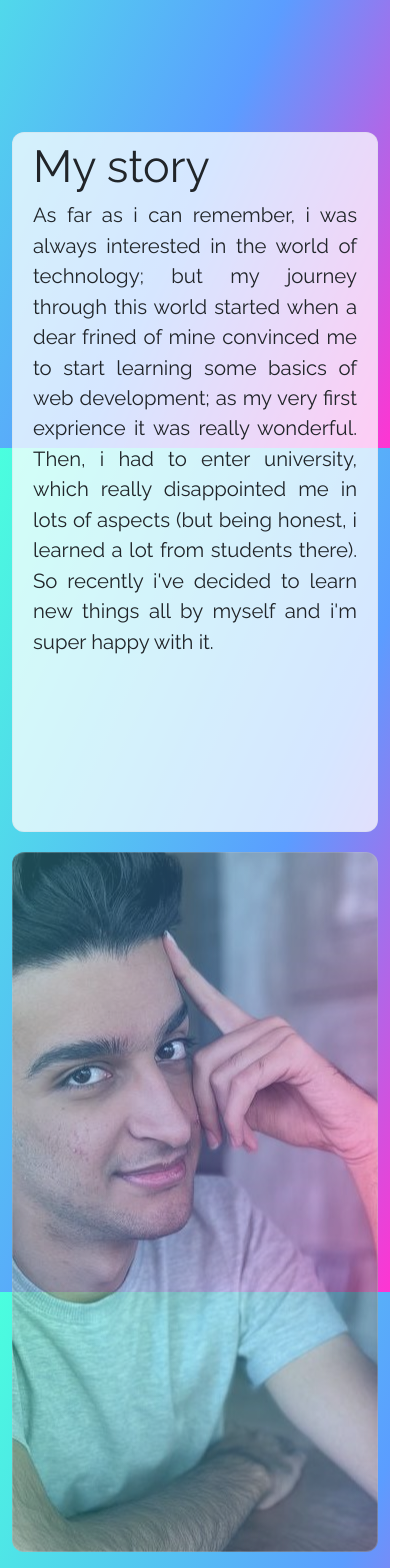
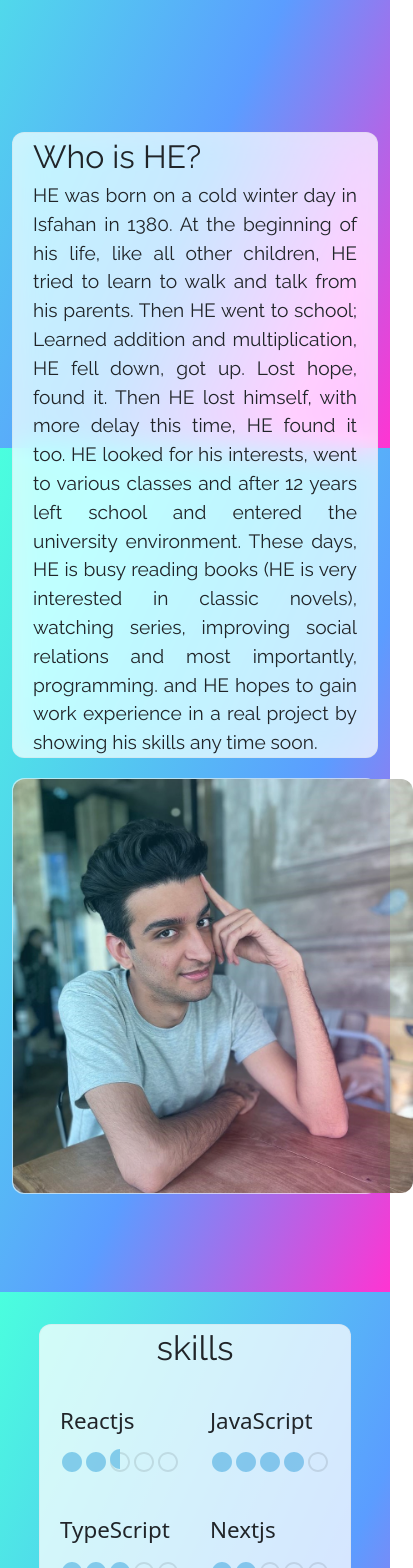
Before and after one commit to alivarastepour/personal-blog, a React (Create React App) app: page / in a window 390 px wide. Shown: the part 1240-2808 px from the top of the page, 413 px wide, since content can reach past the window. Built offline with nearby package versions, Linux system fonts and the light colour scheme; no server answers.

Commit message:
About component is updated

```diff
--- a/src/Components/About/About.text.js
+++ b/src/Components/About/About.text.js
@@ -1,10 +1,10 @@
 export const en = {
-  Title: "My story",
+  Title: "Who is HE?",
   Content:
-    "As far as i can remember, i was always interested in the world of technology; but my journey through this world started when a dear frined of mine convinced me to start learning some basics of web development; as my very first exprience it was really wonderful. Then, i had to enter university, which really disappointed me in lots of aspects (but being honest, i learned a lot from students there). So recently i've decided to learn new things all by myself and i'm super happy with it.",
+    "HE was born on a cold winter day in Isfahan in 1380. At the beginning of his life, like all other children, HE tried to learn to walk and talk from his parents. Then HE went to school; Learned addition and multiplication, HE fell down, got up. Lost hope, found it. Then HE lost himself, with more delay this time, HE found it too. HE looked for his interests, went to various classes and after 12 years left school and entered the university environment. These days, HE is busy reading books (HE is very interested in classic novels), watching series, improving social relations and most importantly, programming. and HE hopes to gain work experience in a real project by showing his skills any time soon.",
 };
 export const fa = {
-  Title: "داستان من",
+  Title: "وی کیست؟",
   Content:
-    "تا اونجایی که حافظم یاری میکنه, یادمه همیشه به هر چیزی که به تکنولوژی یا خودمونی تر بخوام بگم کامپیوتر ربط داشت علاقمند بودم. اما داستان من ازونجایی شروع شد که یکی از دوستام منو متقاعد کرد که توسعه وب رو دنبال کنم; که به عنوان تجربه اول خیلی برام جالب بود. گذشت و گذشت تا وارد دانشگاه شدم که بعد از گذشتن مدتی فهمیدم تنها ویژگی خوبش آدمای جدیدی‌ان که باهاشون آشنا میشی و توش چیزی یاد نمیدن. برای همین تصمیم گرفتم تا هر چیزی که خواستم رو خودم یاد بگیرم; و الان به خاطر این تصمیم خیلی خوشحالم.",
+    "وی در یک روز سرد زمستانی در سال 1380 در اصفهان چشم به جهان گشود. در ابتدای زندگی خود مانند تمام بچه‌های دیگر تلاش می‌کرد راه رفتن و سخن گفتن را از محضر اولیای خویش فرا گیرد. سپس به مدرسه رفت؛ جمع و ضرب یاد گرفت، زمین خورد، بلند شد، امید را گم کرد، آن را پیدا کرد. سپس خود را گم کرد، با تاخیری بیشتر این بار، آن را هم پیدا کرد. به دنبال علایق خود گشت، کلاس‌های گوناگون رفت و پس از 12 سال از مدرسه خارج و وارد محیط دانشگاه شد. این روزها او مشغول کتاب خواندن(وی علاقه زیاد به رمان‌های کلاسیک دارد)، سریال دیدن، تقویت روابط اجتماعی و از همه مهم‌تر برنامه‌نویسی می‌باشد و بسیار امیدوار است با نشان دادن شایستگی‌های خود تجربه کار در یک پروژه تجاری با ابعاد واقعی را بدست آورد.",
 };
--- a/src/Components/About/index.tsx
+++ b/src/Components/About/index.tsx
@@ -4,6 +4,7 @@ import "./styles.scss";
 import { languageContext } from "../../App";
 import { en, fa } from "./About.text";
 import { Fade } from "react-awesome-reveal";
+import image from "../../assets/photo_2021-11-21_23-43-14.jpg";
 
 const About = () => {
   const { language, setLanguage } = useContext(languageContext);
@@ -11,15 +12,17 @@ const About = () => {
   const content = isPersian ? fa : en;
   return (
     <>
-      <Fade direction="up" delay={50} triggerOnce>
+      {/* <Fade direction="up" delay={50} triggerOnce> */}
       <Wrapper id="about" className={`container flex-container-about`}>
         <div className={`flex-item-About ${isPersian ? "dirR" : "dirL"}`}>
           <div className="card1-header">{content["Title"]}</div>
           <div className="card1-body">{content["Content"]}</div>
         </div>
-          <div className="flex-item-About image"></div>
+        <div className="flex-item-About image-container">
+          <img className="image" src={image} alt="his pic" />
+        </div>
       </Wrapper>
-      </Fade>
+      {/* </Fade> */}
     </>
   );
 };
--- a/src/Components/About/styles.scss
+++ b/src/Components/About/styles.scss
@@ -2,68 +2,102 @@
 
 .flex-container-about {
   display: flex;
+  align-items: center;
+  // height: 100%;
+  // height: 600px;
+  width: 100%;
 }
 .flex-item-About {
   @include glassMorphism;
   width: 66%;
-  height: 700px;
   margin: 10px;
   padding-left: 20px;
   padding-right: 20px;
   border-radius: 12px;
 }
-.dirR{
+.dirR {
   direction: rtl;
 }
-.dirL{
+.dirL {
   direction: ltr;
 }
+.image-container {
+  display: block;
+  width: 33%;
+  height: 100%;
+  opacity: 0.85;
+  padding: 0 !important;
+}
+
 .image {
-  width: 33%;
-  background-image: url("../../assets/photo_2021-11-21_23-43-14.jpg");
-  background-position: center;
-  opacity: .65;
+  width: 100%;
+  min-width: 400px;
+  height: 100%;
+  // object-fit: contain;
+  border-radius: 12px;
+  // aspect-ratio: 4/3;
+  resize: none;
+  background-position: center 0;
 }
 
 .card1-header {
   font-size: 3.2rem;
 }
 .card1-body {
-  font-size: 2.2rem;
+  font-size: 2rem;
   text-align: justify;
 }
-@media only screen and (max-width:1400px){
-  .flex-container-about{
+
+@media only screen and (max-width: 1240px) {
+  .flex-container-about {
     flex-direction: column;
   }
-  .flex-item-About{
-    width: 100% ;
-  }
-  #about {
-    margin-left: -10px;
+
+  .flex-item-About {
+    width: 100%;
   }
 }
-@media only screen and (max-width:1000px){
-  .flex-item-About > .card1-body{
-    font-size: 1.6rem;
+
+@media only screen and (max-width: 520px) {
+  .card1-header {
+    font-size: 2rem;
   }
-  .card1-header{
-    font-size: 3rem;
+  .card1-body {
+    font-size: 1.2rem;
   }
 }
-@media only screen and (max-width: 460px){
-  .flex-item-About > .card1-body{
-    font-size: 1.27rem;
-  }
-  .card1-header{
-    font-size: 2.8rem;
-  }
-}
-@media only screen and (max-width: 330px){
-  .flex-item-About > .card1-body{
-    font-size: 1.30rem;
-  }
-  .card1-header{
-    font-size: 2.5rem;
-  }
-}
+// @media only screen and (max-width: 1400px) {
+//   .flex-container-about {
+//     flex-direction: column;
+//   }
+//   .flex-item-About {
+//     width: 100%;
+//   }
+//   #about {
+//     margin-left: -10px;
+//   }
+// }
+// @media only screen and (max-width: 1000px) {
+//   .flex-item-About > .card1-body {
+//     font-size: 1.6rem;
+//   }
+//   .card1-header {
+//     font-size: 3rem;
+//   }
+// }
+// @media only screen and (max-width: 460px) {
+//   .flex-item-About > .card1-body {
+//     font-size: 1.27rem;
+//   }
+//   .card1-header {
+//     font-size: 2.8rem;
+//   }
+// }
+// @media only screen and (max-width: 330px) {
+//   .flex-item-About > .card1-body {
+//     font-size: 1.3rem;
+//   }
+//   .card1-header {
+//     font-size: 2.5rem;
+//   }
+// }
```
Lines whose indentation alone changed are shown as unchanged.
